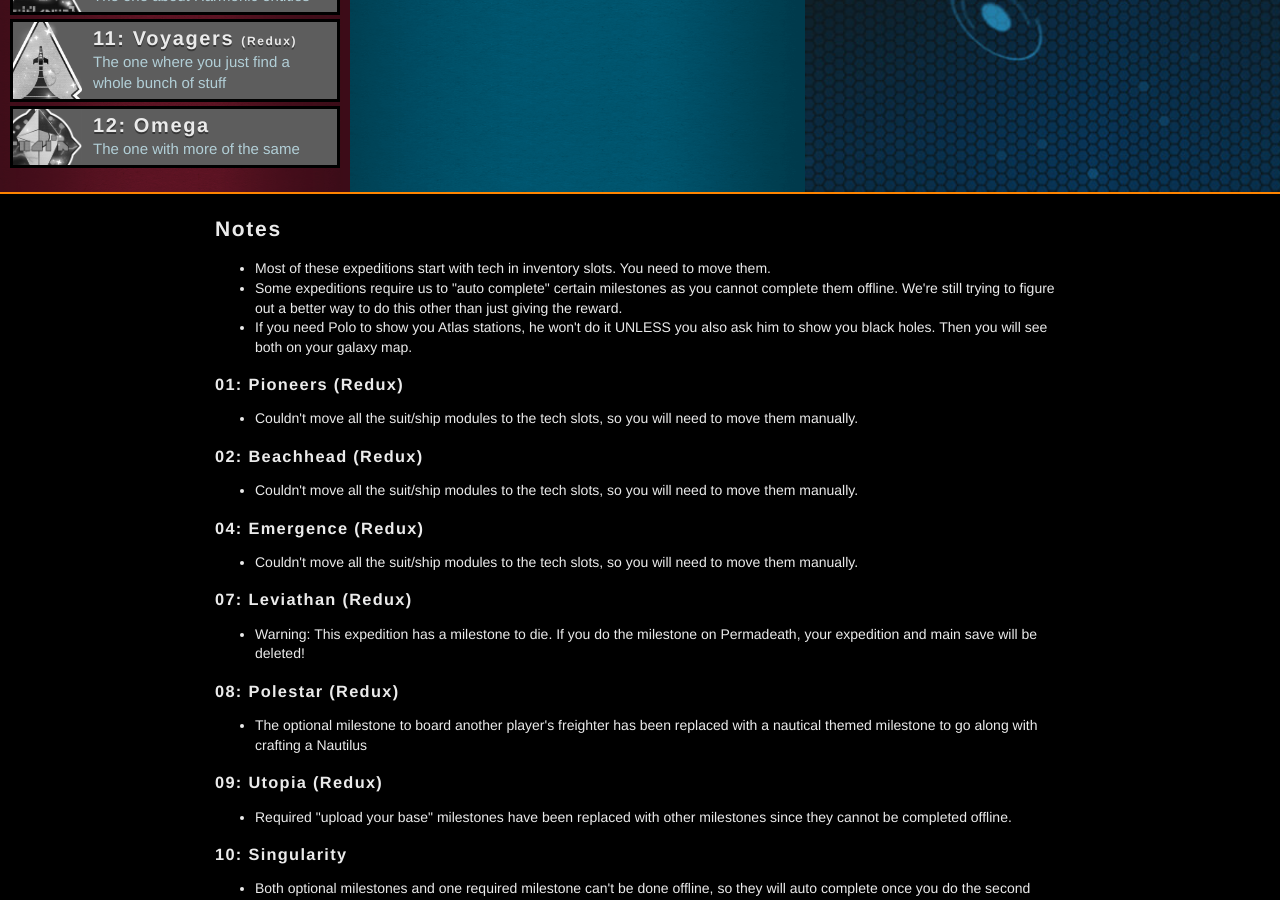
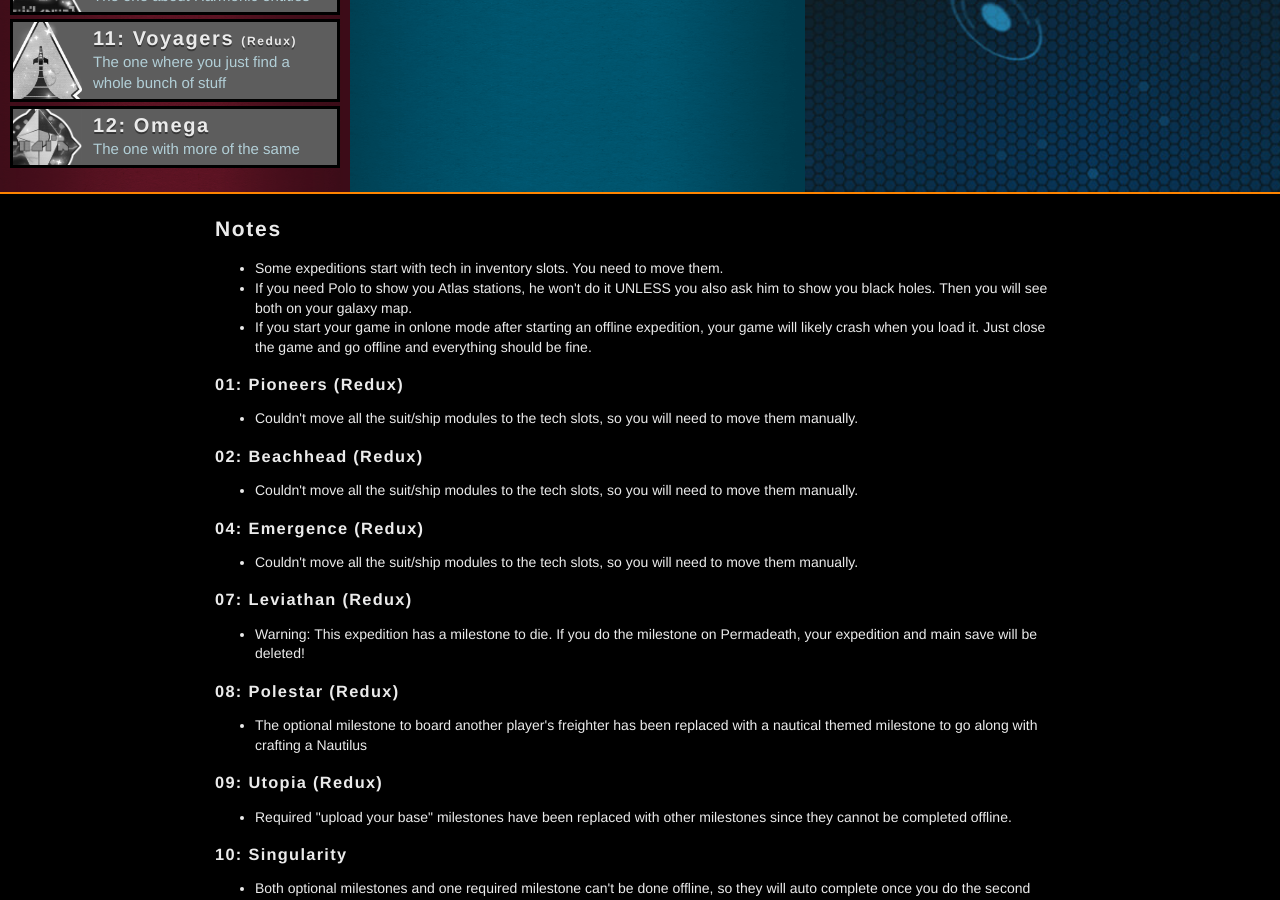
Before and after one commit to cwmonkey/nms-expeditions, a Jekyll site: the page built from index.html, in a window 1280 px wide and 900 px high, scrolled down 953 px. Built offline with Jekyll 4.4.1, drawn with Linux system fonts in a browser that asks for light colours; some web fonts are replaced.

Commit message:
Adding new note, deleting old one

```diff
--- a/index.html
+++ b/index.html
@@ -360,9 +360,9 @@
     <div class="cms">
       <h2>Notes</h2>
       <ul>
-        <li>Most of these expeditions start with tech in inventory slots. You need to move them.</li>
-        <li>Some expeditions require us to "auto complete" certain milestones as you cannot complete them offline. We're still trying to figure out a better way to do this other than just giving the reward.</li>
+        <li>Some expeditions start with tech in inventory slots. You need to move them.</li>
         <li>If you need Polo to show you Atlas stations, he won't do it UNLESS you also ask him to show you black holes. Then you will see both on your galaxy map.</li>
+        <li>If you start your game in onlone mode after starting an offline expedition, your game will likely crash when you load it. Just close the game and go offline and everything should be fine.</li>
       </ul>
       <h3>01: Pioneers (Redux)</h3>
       <ul>
```
